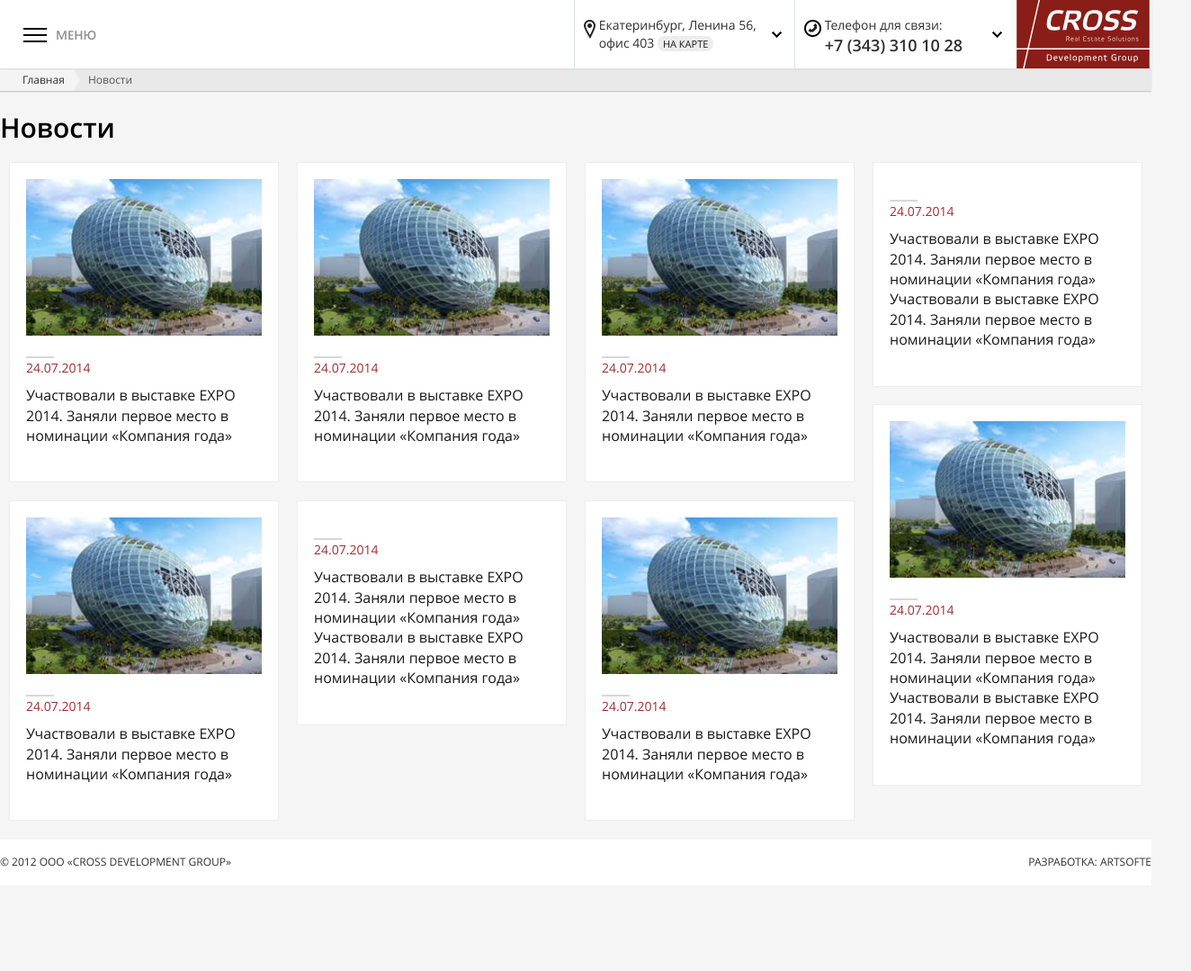
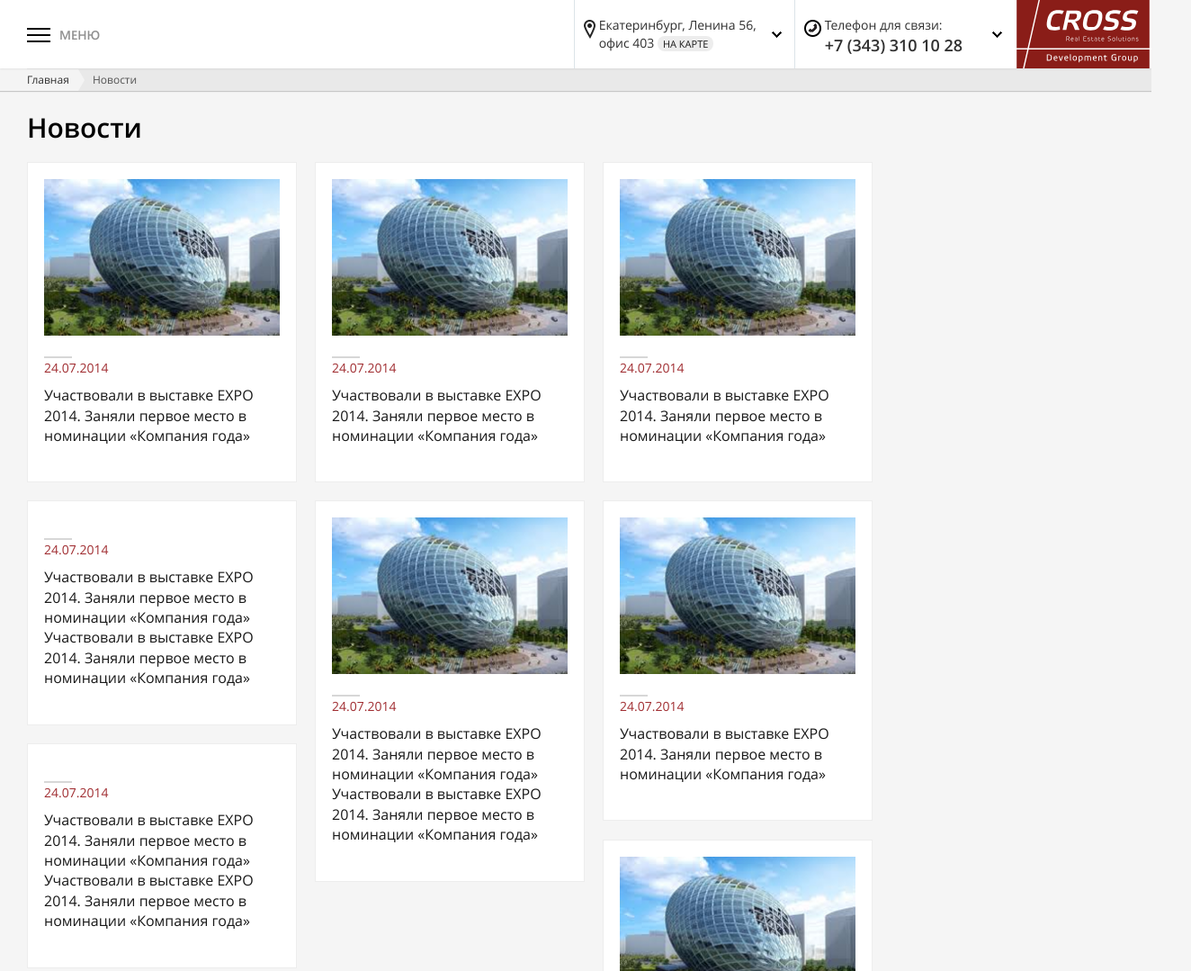
Before and after one commit to coderiver/crossconstruct, a plain HTML site: page news.html in a window 1280 px wide. Shown: the top 1079 px of the page at 90% size, 1324 px wide, since content can reach past the window. Before the commit the page ends 984 px from the top, so only its background shows below. Drawn offline with Linux system fonts and the light colour scheme.

Commit message:
news page

```diff
--- a/sass/_common.sass
+++ b/sass/_common.sass
@@ -68,7 +68,9 @@ $red: #a02d31
 	font-family: 'opensans-condbold', Arial, sans-serif
 =fsb2
 	font-family: 'seguisb', Arial, sans-serif
-
+html
+	+selection
+		background: rgba($red,.3)
 body
 	min-width: 1024px
 	font-family: Arial, sans-serif
@@ -78,6 +80,7 @@ body
 	background: #f5f5f5
 a
 	text-decoration: none
+
 .wrap
 	+clr
 	clear: both
@@ -89,6 +92,7 @@ a
 	min-height: 100%
 	height: auto !important
 	height: 100%
+	overflow: hidden
 .push
 	clear: both
 	height: 50px
@@ -97,6 +101,7 @@ a
 .l-center
 	margin: 0 auto
 	position: relative
+	padding: 0 30px
 	max-width: 1440px
 	min-width: 1000px
 
@@ -109,9 +114,10 @@ a
 	box-shadow: 0 1px 2px rgba(0,0,0,.07)
 	.l-center
 		+clr
+		padding: 0 0 0 30px
 	&__nav
 		position: relative
-		margin: 29px 0 0 26px
+		margin: 29px 0 0
 		padding-left: 36px
 		float: left
 		+fsb2
@@ -256,7 +262,7 @@ a
 		&:before
 			content: ""
 			position: absolute
-			left: -2000px
+			left: -1970px
 			top: 0
 			bottom: 0
 			width: 2000px
@@ -278,7 +284,7 @@ a
 			left: -11px
 			+s(breadcrumb)
 		&:first-child
-			padding-left: 25px
+			padding-left: 0
 			&:before
 				display: none
 		&:hover
```
Also changed, not shown: css/screen.css.
